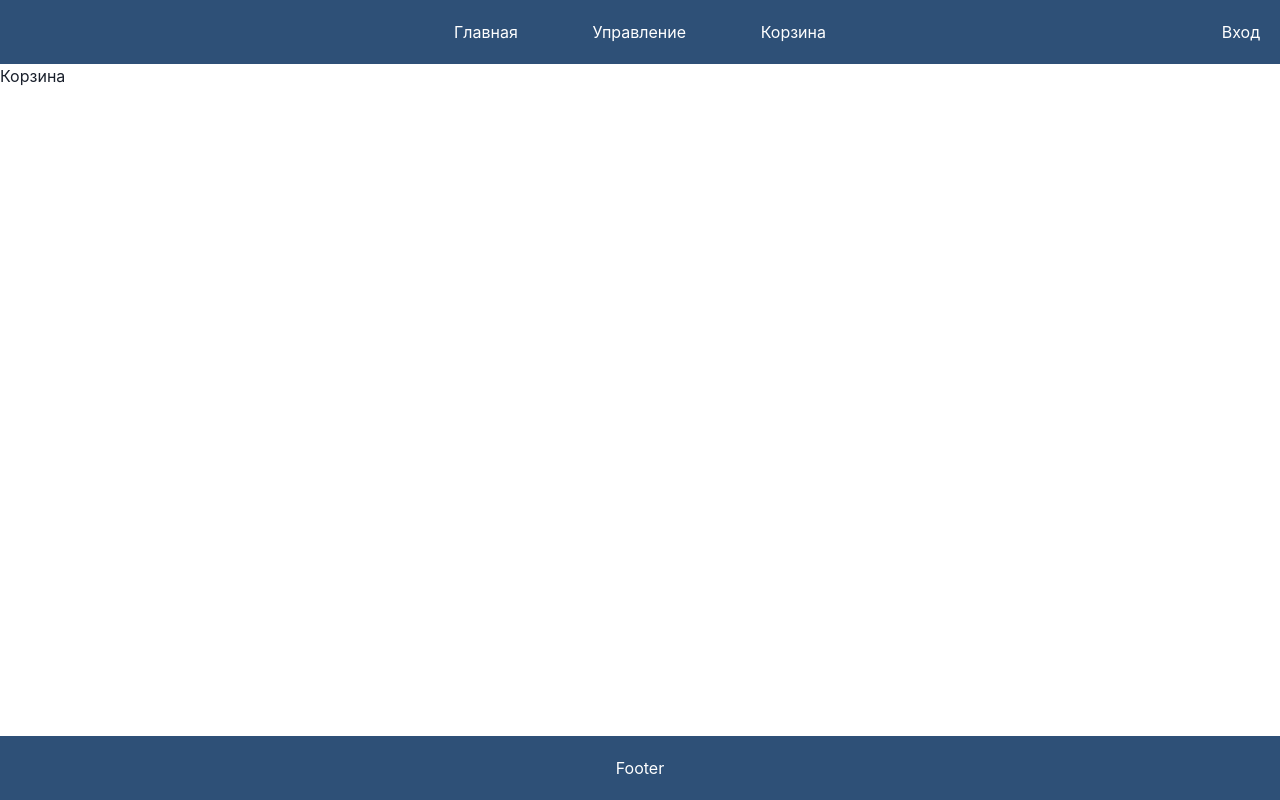
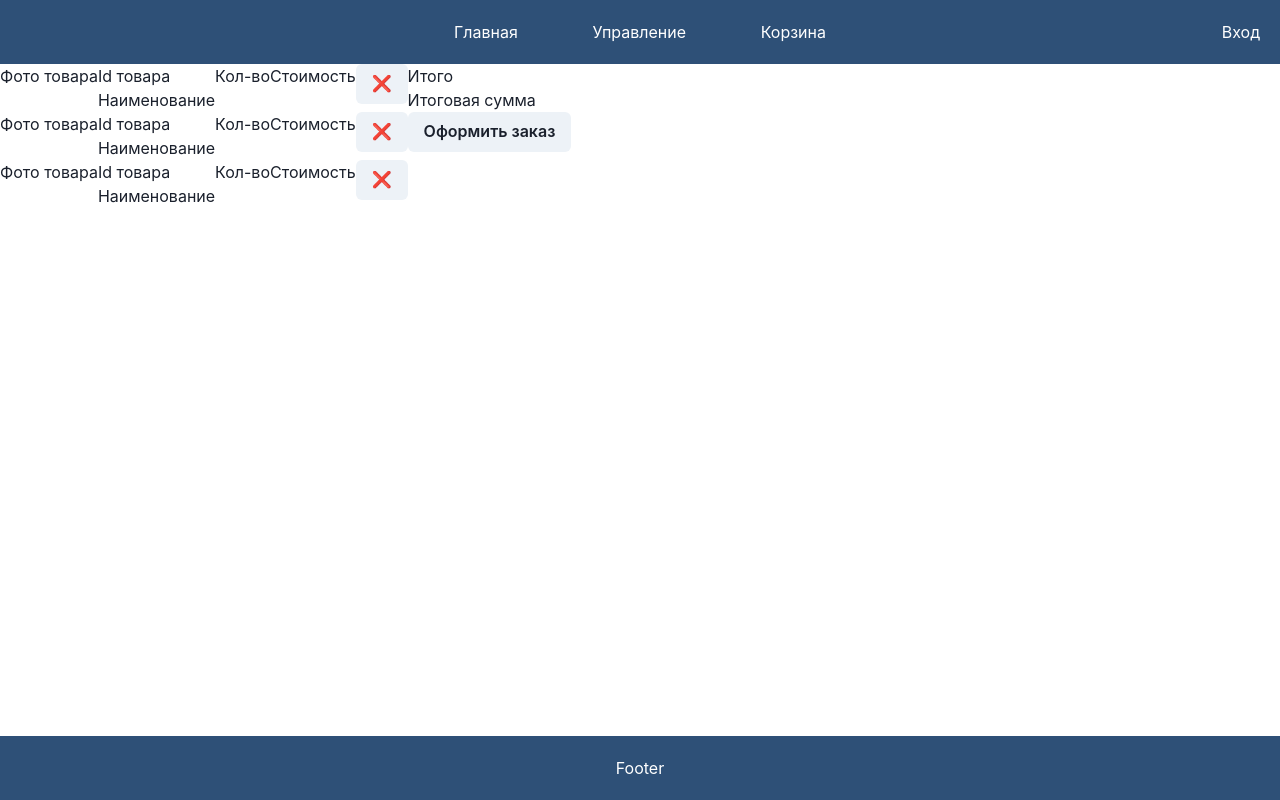
Before and after one commit to mamedbekovruslan/online-shop, a React (Vite) app: page /cart in a window 1280 px wide. Built offline with nearby package versions, Linux system fonts and the light colour scheme.

Commit message:
Базовая верстка на оставшиеся страницы

```diff
--- a/src/pages/cart/cart.jsx
+++ b/src/pages/cart/cart.jsx
@@ -1,3 +1,45 @@
+import { Box, Button, Flex } from "@chakra-ui/react";
+
 export const Cart = () => {
-  return <div>Корзина</div>;
+  return (
+    <Flex>
+      <Flex direction="column">
+        <Flex>
+          <Box>Фото товара</Box>
+          <Flex direction="column">
+            <Box>Id товара</Box>
+            <Box>Наименование</Box>
+          </Flex>
+          <Box>Кол-во</Box>
+          <Box>Стоимость</Box>
+          <Button>❌</Button>
+        </Flex>
+        <Flex>
+          <Box>Фото товара</Box>
+          <Flex direction="column">
+            <Box>Id товара</Box>
+            <Box>Наименование</Box>
+          </Flex>
+          <Box>Кол-во</Box>
+          <Box>Стоимость</Box>
+          <Button>❌</Button>
+        </Flex>
+        <Flex>
+          <Box>Фото товара</Box>
+          <Flex direction="column">
+            <Box>Id товара</Box>
+            <Box>Наименование</Box>
+          </Flex>
+          <Box>Кол-во</Box>
+          <Box>Стоимость</Box>
+          <Button>❌</Button>
+        </Flex>
+      </Flex>
+      <Flex direction="column">
+        <Box>Итого</Box>
+        <Box>Итоговая сумма</Box>
+        <Button>Оформить заказ</Button>
+      </Flex>
+    </Flex>
+  );
 };
--- a/src/pages/product/product.jsx
+++ b/src/pages/product/product.jsx
@@ -1,3 +1,14 @@
+import { Box, Button, Flex } from "@chakra-ui/react";
+
 export const Product = () => {
-  return <div>Товары</div>;
+  return (
+    <Flex>
+      <Box>Фотка</Box>
+      <Box>Описание товара</Box>
+      <Box>
+        <Button>Купить</Button>
+        <Box>id товара</Box>
+      </Box>
+    </Flex>
+  );
 };
```
